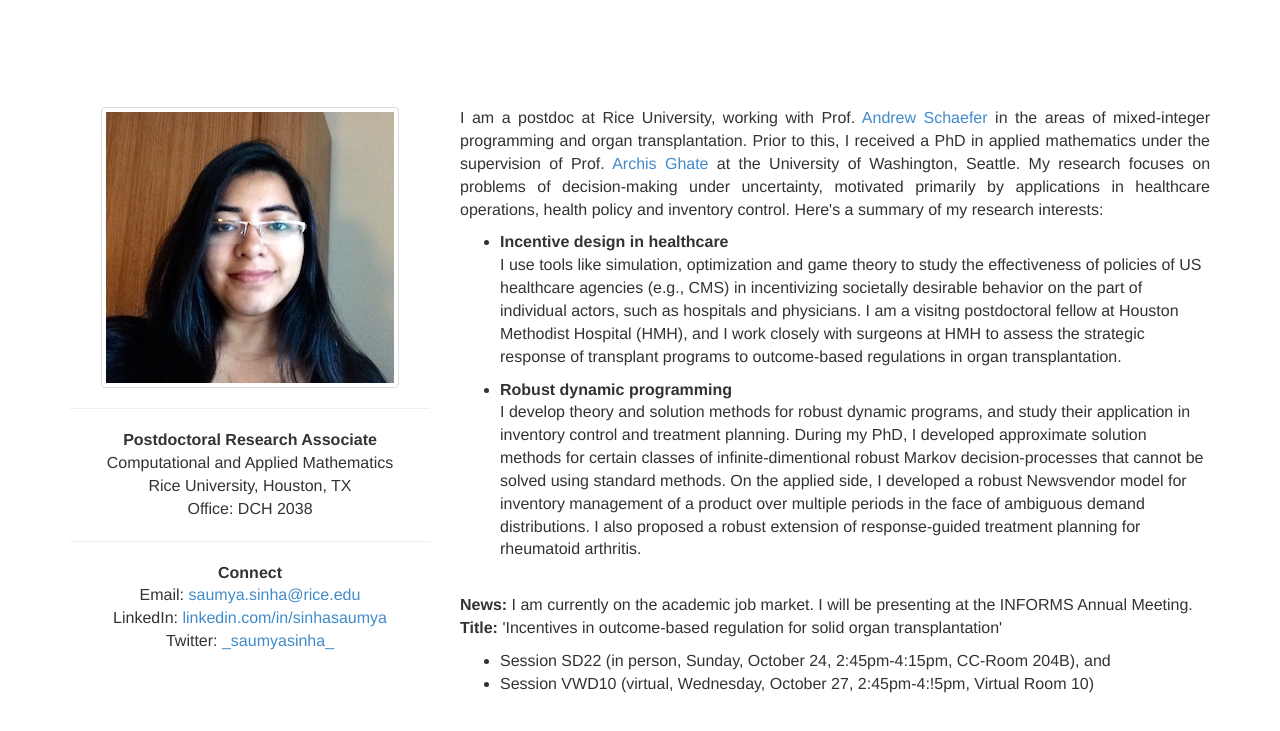
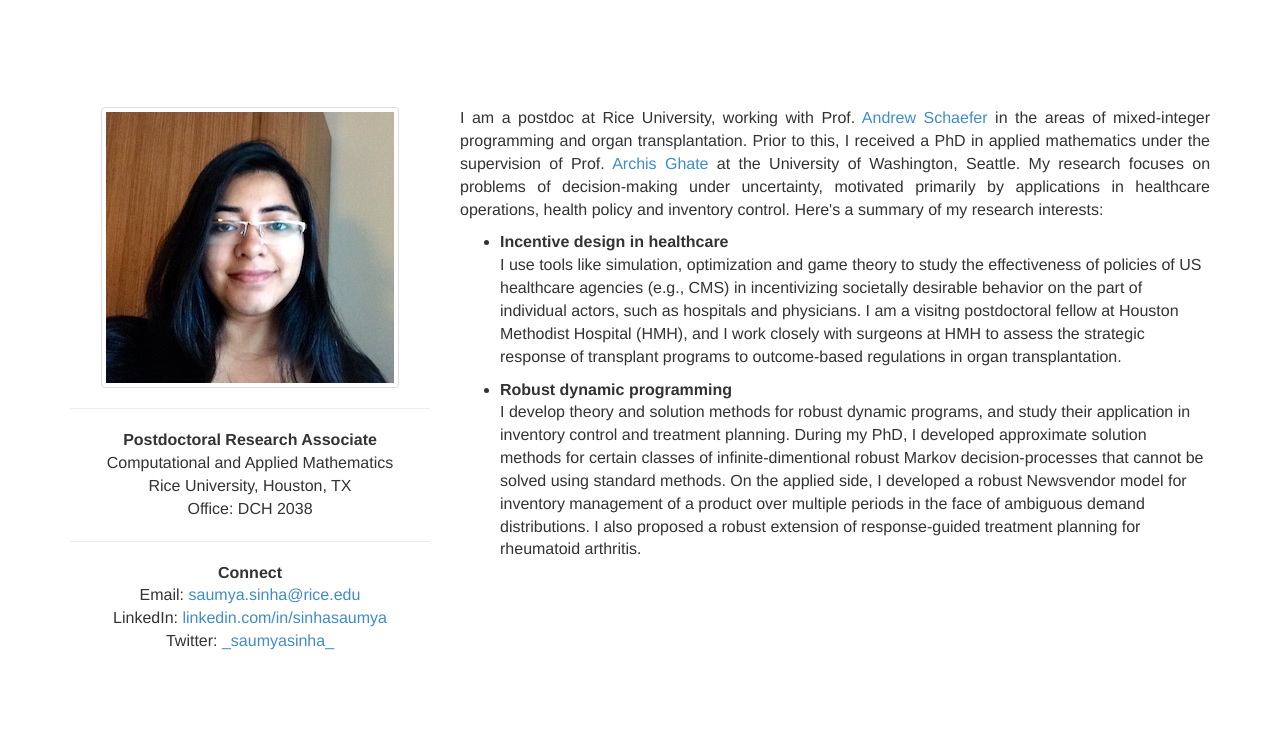
Before and after one commit to saumya-sinha/saumya-sinha.github.io, a plain HTML site: page index.html in a window 1280 px wide. Shown: the part 57-788 px from the top of the page. Drawn offline with nearby package versions, Linux system fonts and the light colour scheme.

Commit message:
Updated CV and homepage
Moved lungs MS paper to working, removed informs talks

```diff
--- a/index.html
+++ b/index.html
@@ -75,14 +75,6 @@
                     <br>
 
 
-                    <p>
-                        <b>News:</b> I am currently on the academic job market. I will be presenting at the INFORMS Annual Meeting. <br>
-                        <b>Title:</b> 'Incentives in outcome-based regulation for solid organ transplantation' <br>
-                        <ul>
-                            <li>Session SD22 (in person, Sunday, October 24, 2:45pm-4:15pm, CC-Room 204B), and </li>
-                            <li>Session VWD10 (virtual, Wednesday, October 27, 2:45pm-4:!5pm, Virtual Room 10) </li>
-                        </ul>
-                    </p>
                 </div>
 
             </div>
```
Also changed, not shown: cv.html (+1 -1 lines), publications.html (+4 -3 lines), 1 other file.
